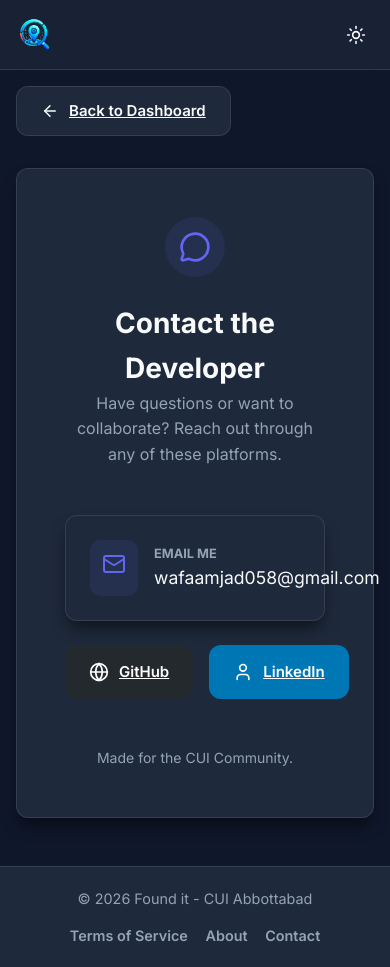
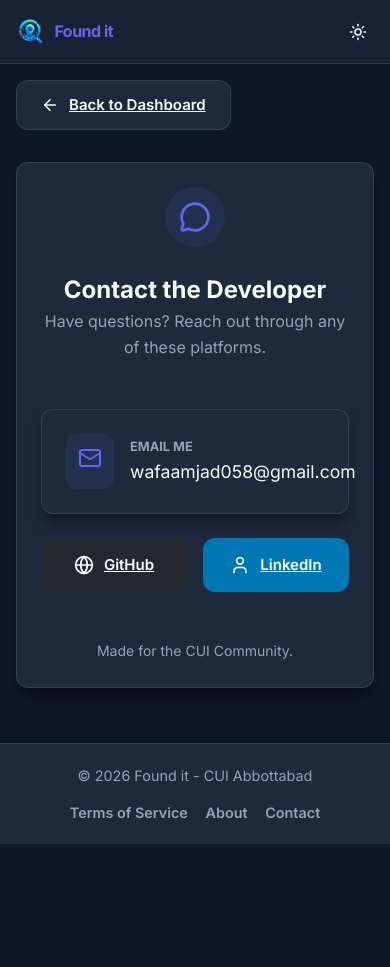
Before and after one commit to dev-mubi/Lost-and-Found-Portal, a React (Vite) app: page /contact in a window 390 px wide. After the commit the page ends 844 px from the top, so only its background shows below. Built offline with nearby package versions, Linux system fonts and the light colour scheme.

Commit message:
Responsiveness improved

```diff
--- a/src/index.css
+++ b/src/index.css
@@ -11,7 +11,9 @@
   --font-display: 'Plus Jakarta Sans', var(--font-main);
   --radius: 12px;
   --transition: all 0.3s cubic-bezier(0.4, 0, 0.2, 1);
-  --header-height: 70px;
+  --shadow: 0 10px 15px -3px rgba(0, 0, 0, 0.5);
+  --header-height: 64px;
+  --max-width: 1100px;
 
   /* Dark Mode (Default) */
   --bg-main: #0f172a;
@@ -20,7 +22,6 @@
   --border: rgba(255, 255, 255, 0.1);
   --text-main: #f8fafc;
   --text-muted: #94a3b8;
-  --shadow: 0 10px 15px -3px rgba(0, 0, 0, 0.5);
 }
 
 [data-theme='light'] {
@@ -75,13 +76,37 @@ p {
   color: var(--text-muted);
 }
 
-@media (max-width: 768px) {
-  h1 {
-    font-size: 1.75rem;
+@media (max-width: 555px) {
+  .navbar {
+    padding: 0 0.5rem;
   }
 
-  h2 {
-    font-size: 1.25rem;
+  .nav-logo .logo-text {
+    font-size: 0.875rem;
+  }
+
+  .nav-logo-mark {
+    width: 1.5rem;
+    height: 1.5rem;
+  }
+
+  .nav-actions {
+    gap: 0.15rem;
+  }
+
+  .theme-toggle-btn {
+    padding: 0.25rem;
+    width: 32px;
+    height: 32px;
+  }
+
+  .theme-toggle-btn svg {
+    width: 18px;
+    height: 18px;
+  }
+
+  .main-content {
+    padding: calc(var(--header-height) + 1rem) 0.75rem 3rem;
   }
 }
 
@@ -141,7 +166,17 @@ p {
 .nav-actions {
   display: flex;
   align-items: center;
-  gap: 1.5rem;
+  gap: 1.25rem;
+}
+
+@media (max-width: 640px) {
+  .nav-actions {
+    gap: 0.35rem;
+  }
+
+  .navbar {
+    padding: 0 0.75rem;
+  }
 }
 
 /* Cards & Containers */
@@ -156,7 +191,8 @@ p {
 
 .grid {
   display: grid;
-  gap: 1.5rem;
+  gap: 1.25rem;
+  width: 100%;
 }
 
 .grid-2 {
@@ -167,19 +203,40 @@ p {
   grid-template-columns: repeat(3, 1fr);
 }
 
+.span-2 {
+  grid-column: span 2;
+}
+
 @media (max-width: 992px) {
   .grid-3 {
     grid-template-columns: repeat(2, 1fr);
   }
 }
 
-@media (max-width: 640px) {
+@media (max-width: 768px) {
 
   .grid-2,
   .grid-3 {
     grid-template-columns: 1fr;
   }
+
+  .span-2 {
+    grid-column: span 1;
+  }
+
+  .glass-card {
+    padding: 1.5rem !important;
+  }
+
+  h1 {
+    font-size: 1.5rem;
+  }
+
+  h2 {
+    font-size: 1.25rem;
+  }
 }
+
 
 
 .btn {
@@ -334,11 +391,20 @@ p {
   }
 
   .nav-logo .logo-text {
-    display: none;
+    font-size: 1rem;
+  }
+
+  .nav-logo-mark {
+    width: 1.75rem;
+    height: 1.75rem;
   }
 
   .nav-actions {
-    gap: 0.75rem;
+    gap: 0.25rem;
+  }
+
+  .theme-toggle-btn {
+    padding: 0.35rem;
   }
 
   .main-content {
@@ -523,10 +589,17 @@ p {
   border: 2px solid var(--bg-surface);
 }
 
-@media (max-width: 480px) {
+@media (max-width: 600px) {
   .notification-dropdown {
+    position: fixed;
+    top: var(--header-height);
+    left: 50%;
+    transform: translateX(-50%);
     width: calc(100vw - 2rem);
-    right: -50px;
+    max-width: 400px;
+    right: auto;
+    border-top-left-radius: 0;
+    border-top-right-radius: 0;
   }
 }
 
--- a/src/pages/Contact.jsx
+++ b/src/pages/Contact.jsx
@@ -13,7 +13,7 @@ export default function Contact() {
                     <MessageCircle size={32} />
                 </div>
                 <h1>Contact the Developer</h1>
-                <p style={{ color: 'var(--text-muted)', marginBottom: '3rem' }}>Have questions or want to collaborate? Reach out through any of these platforms.</p>
+                <p style={{ color: 'var(--text-muted)', marginBottom: '3rem' }}>Have questions? Reach out through any of these platforms.</p>
 
                 <div style={{ display: 'flex', flexDirection: 'column', gap: '1.5rem' }}>
                     <a href="mailto:wafaamjad058@gmail.com" className="glass-card" style={{ padding: '1.5rem', display: 'flex', alignItems: 'center', gap: '1rem', textDecoration: 'none', transition: 'var(--transition)' }}>
--- a/src/pages/Dashboard.jsx
+++ b/src/pages/Dashboard.jsx
@@ -23,8 +23,8 @@ export default function Dashboard() {
 
     return (
         <div className="fade-in">
-            <header className="glass-card" style={{ padding: '3rem', textAlign: 'center', marginBottom: '3rem' }}>
-                <h1 style={{ marginBottom: '1rem' }}>Welcome Back, {user.user_metadata?.full_name?.split(' ')[0] || 'Member'}!</h1>
+            <header className="glass-card" style={{ textAlign: 'center', marginBottom: '3rem' }}>
+                <h1 style={{ marginBottom: '1rem' }}>Welcome {user.user_metadata?.full_name?.split(' ')[0] || 'Member'}!</h1>
                 <p style={{ color: 'var(--text-muted)', fontSize: '1.1rem', maxWidth: '600px', margin: '0 auto 2rem' }}>
                     What would you like to do today? You can report a new item or browse the community listings.
                 </p>
@@ -76,7 +76,7 @@ export default function Dashboard() {
                     </div>
                     <ul style={{ color: 'var(--text-muted)', paddingLeft: '1.5rem', display: 'flex', flexDirection: 'column', gap: '0.75rem' }}>
                         <li>Always upload a clear photo of the item for faster identification.</li>
-                        <li>Provide accurate locations (e.g., LSC Floor 2, Cafeteria Table 5).</li>
+                        <li>Provide accurate locations (e.g. S102 , Canteen , Library(C-Block)).</li>
                         <li>Verification will be required when claiming high-value items.</li>
                         <li>Respect privacy and coordinate safely on campus.</li>
                     </ul>
--- a/src/pages/Profile.jsx
+++ b/src/pages/Profile.jsx
@@ -102,7 +102,7 @@ export default function Profile() {
                 <ArrowLeft size={18} /> Back to Dashboard
             </Link>
 
-            <div className="glass-card" style={{ padding: '3rem' }}>
+            <div className="glass-card">
                 <div style={{ display: 'flex', flexDirection: 'column', alignItems: 'center', marginBottom: '3rem', textAlign: 'center' }}>
                     <div style={{ position: 'relative' }}>
                         <img
@@ -179,7 +179,7 @@ export default function Profile() {
                                 <Calendar size={20} color="var(--primary)" /> Semester {sem}
                             </div>
                         </div>
-                        <div style={{ background: 'var(--bg-main)', padding: '1.5rem', borderRadius: '12px', gridColumn: 'span 2' }}>
+                        <div className="span-2" style={{ background: 'var(--bg-main)', padding: '1.5rem', borderRadius: '12px' }}>
                             <p style={{ fontSize: '0.875rem', marginBottom: '0.5rem' }}>Department / Program</p>
                             <div style={{ fontSize: '1.125rem', fontWeight: '600', color: 'var(--text-main)', display: 'flex', alignItems: 'center', gap: '0.75rem' }}>
                                 <School size={20} color="var(--primary)" /> {dept}
--- a/src/pages/Report.jsx
+++ b/src/pages/Report.jsx
@@ -138,7 +138,7 @@ export default function Report() {
                 <ArrowLeft size={18} /> Back to Dashboard
             </Link>
 
-            <div className="glass-card" style={{ padding: '3rem' }}>
+            <div className="glass-card">
                 <h2 style={{ marginBottom: '0.5rem' }}>Report an Item</h2>
                 <p style={{ color: 'var(--text-muted)', marginBottom: '2.5rem' }}>
                     Provide accurate details to help the community.
```
